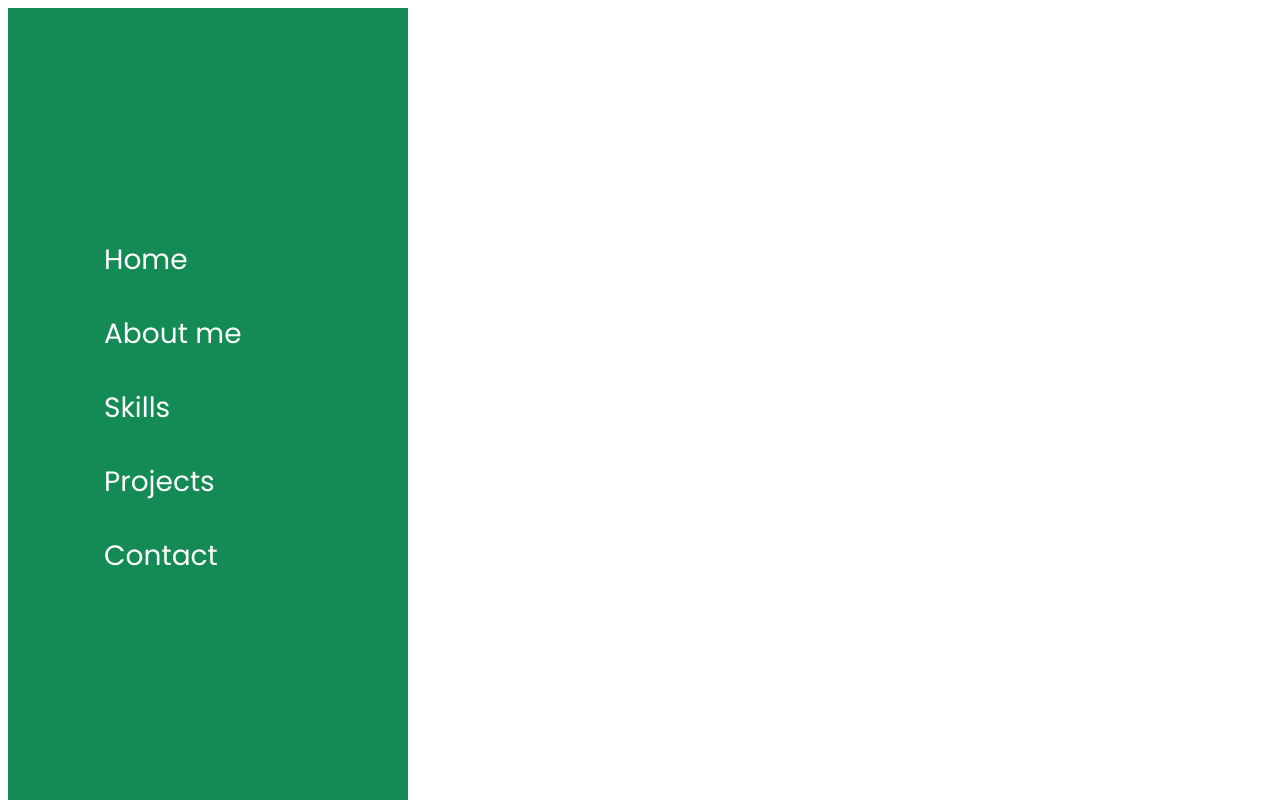
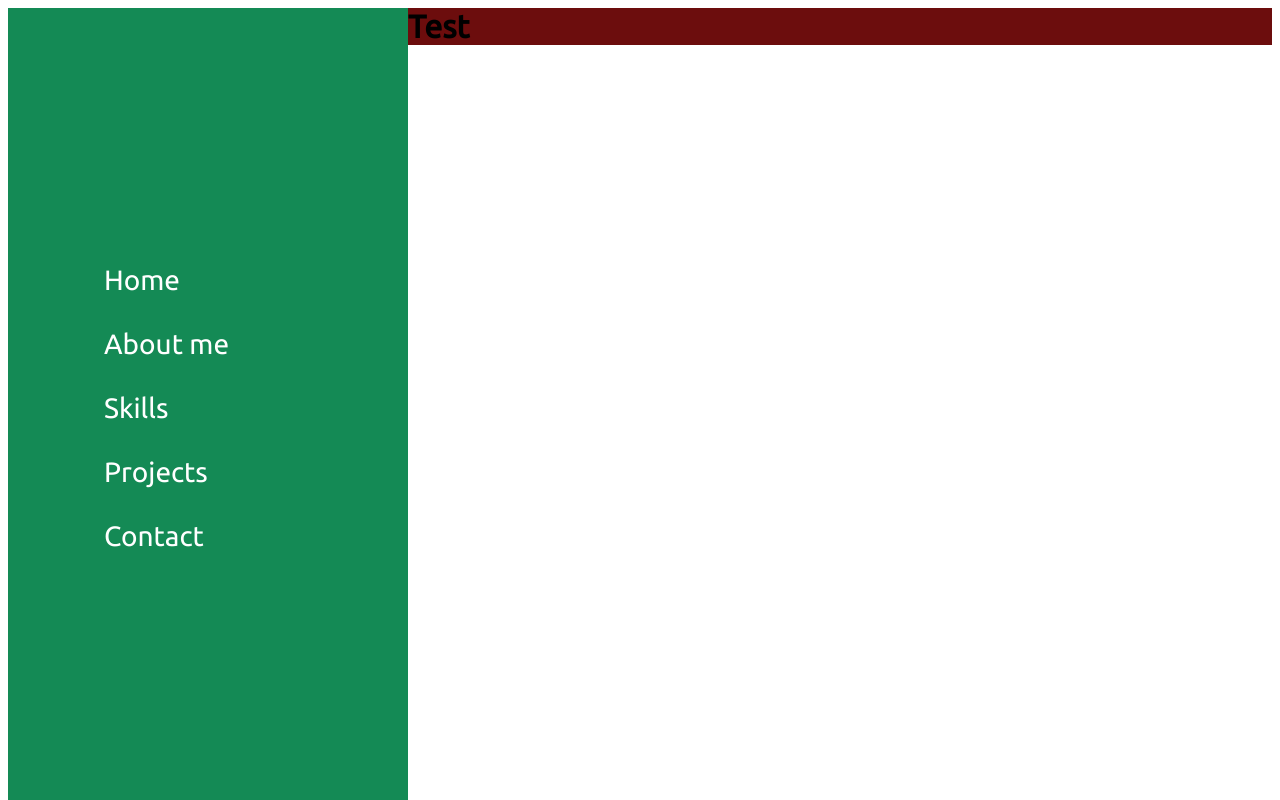
Before and after one commit to E3TU/Svelte-portfolio, a SvelteKit app: page / in a window 1280 px wide. Built offline with nearby package versions, Linux system fonts and the light colour scheme.

Commit message:
Modifying sidebar and adding container

```diff
--- a/src/routes/+page.svelte
+++ b/src/routes/+page.svelte
@@ -1,13 +1,6 @@
 <script>
   let test = "hello world";
 </script>
-
-<svelte:head>
-  <link
-    href="https://fonts.googleapis.com/css2?family=Poppins&display=swap"
-    rel="stylesheet"
-  />
-</svelte:head>
 
 <body>
   <header class="navbar">
@@ -21,25 +14,30 @@
       </ul>
     </nav>
   </header>
+  <div class="container">
+    <h1>Test</h1>
+  </div>
 </body>
 
 <style lang="scss">
-  @import url("https://fonts.googleapis.com/css2?family=Poppins&display=swap");
+  @import url('https://fonts.googleapis.com/css2?family=Ubuntu&display=swap');
 
   $background-color: #191919;
   $foreground-color: #148a55;
   $white: #ffffff;
+  $black: #000;
 
   * {
     margin: 0;
     padding: 0;
   }
-
   body {
+    // display: flex;
+    // flex-direction: column;
     margin: 0;
     padding: 0;
     background-color: $background-color;
-    font-family: "Poppins", sans-serif;
+    font-family: 'Ubuntu', sans-serif;
   }
   .navbar {
     display: flex;
@@ -53,7 +51,7 @@
   ul {
     display: flex;
     list-style: none;
-     flex-direction: column;
+    flex-direction: column;
     font-size: 1.75rem;
     margin-left: 5rem;
 
@@ -63,7 +61,21 @@
       a {
         text-decoration: none;
         color: $white;
+        transition: 1s;
+        &:hover{
+          color: $background-color;
+          transition: 1s;
+        }
       }
     }
   }
+  .container{
+    display: flex;
+    align-items: center;
+    background-color: #6c0d0d;
+    width: calc(100% - 25rem);
+    margin-left: 25rem;
+    height: 100%;
+    // flex: 1;
+  }
 </style>
```
